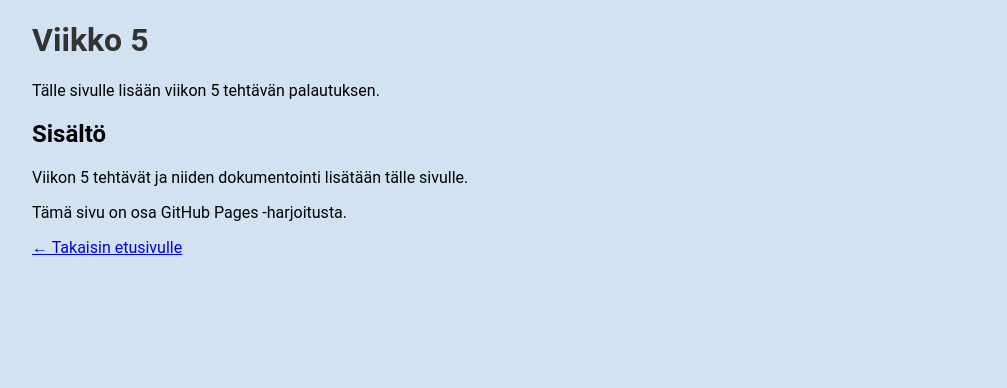
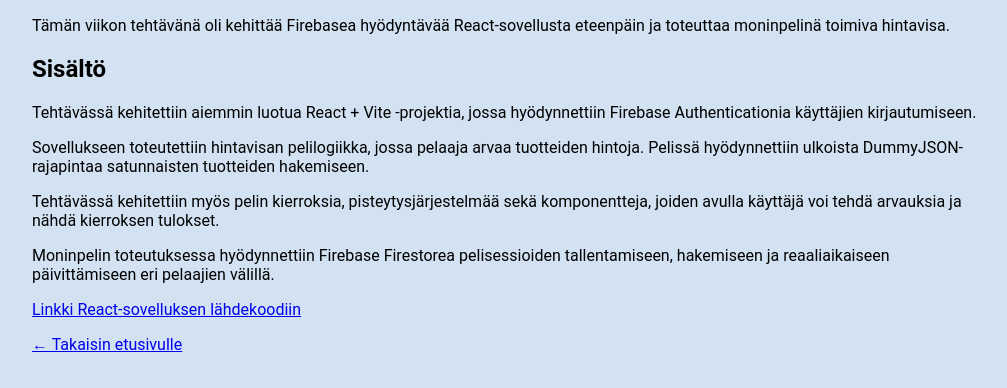
Before and after one commit to shrek954/Tehtavat, a plain HTML site: page viikko5.html in a window 1280 px wide. Shown: the whole page, without its empty margins (128-1135 px from the left). Drawn offline with Linux system fonts and the light colour scheme.

Commit message:
Update viikko5.html

```diff
--- a/viikko5.html
+++ b/viikko5.html
@@ -12,19 +12,27 @@
 
     <div class="container">
 
-        <h1>Viikko 5</h1>
-
-        <p>Tälle sivulle lisään viikon 5 tehtävän palautuksen.</p>
+        <p>Tämän viikon tehtävänä oli kehittää Firebasea hyödyntävää React-sovellusta eteenpäin ja toteuttaa moninpelinä toimiva hintavisa.</p>
 
         <h2>Sisältö</h2>
 
-        <p> Viikon 5 tehtävät ja niiden dokumentointi lisätään tälle sivulle. </p>
+        <p>Tehtävässä kehitettiin aiemmin luotua React + Vite -projektia, jossa hyödynnettiin Firebase Authenticationia käyttäjien kirjautumiseen.</p>
 
-        <p> Tämä sivu on osa GitHub Pages -harjoitusta. </p>
+        <p>Sovellukseen toteutettiin hintavisan pelilogiikka, jossa pelaaja arvaa tuotteiden hintoja. Pelissä hyödynnettiin ulkoista DummyJSON-rajapintaa satunnaisten tuotteiden hakemiseen.</p>
 
-        <p> <a href="index.html">← Takaisin etusivulle</a> </p>
+        <p>Tehtävässä kehitettiin myös pelin kierroksia, pisteytysjärjestelmää sekä komponentteja, joiden avulla käyttäjä voi tehdä arvauksia ja nähdä kierroksen tulokset.</p>
+
+        <p>Moninpelin toteutuksessa hyödynnettiin Firebase Firestorea pelisessioiden tallentamiseen, hakemiseen ja reaaliaikaiseen päivittämiseen eri pelaajien välillä.</p>
+
+        <p>
+            <a href="https://github.com/shrek954/codename-app">Linkki React-sovelluksen lähdekoodiin</a>
+        </p>
+
+        <p><a href="index.html">← Takaisin etusivulle</a></p>
 
     </div>
 
 </body>
 </html>
+</body>
+</html>
```
